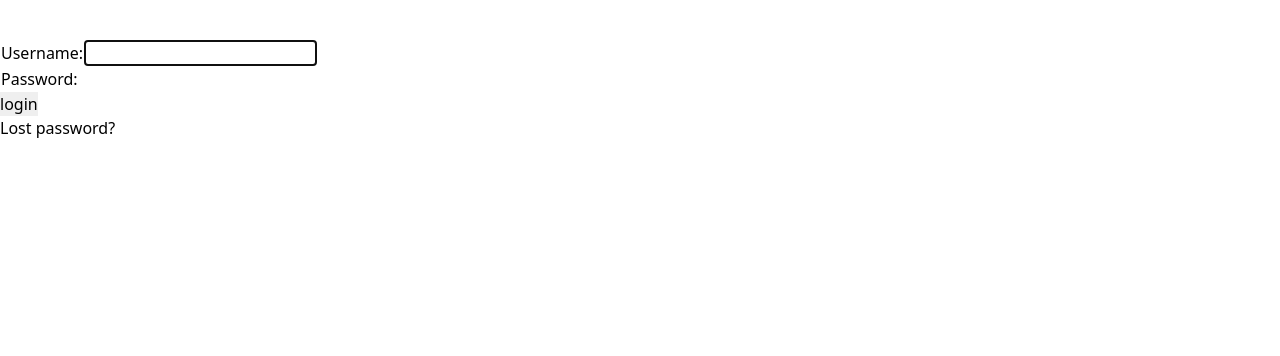
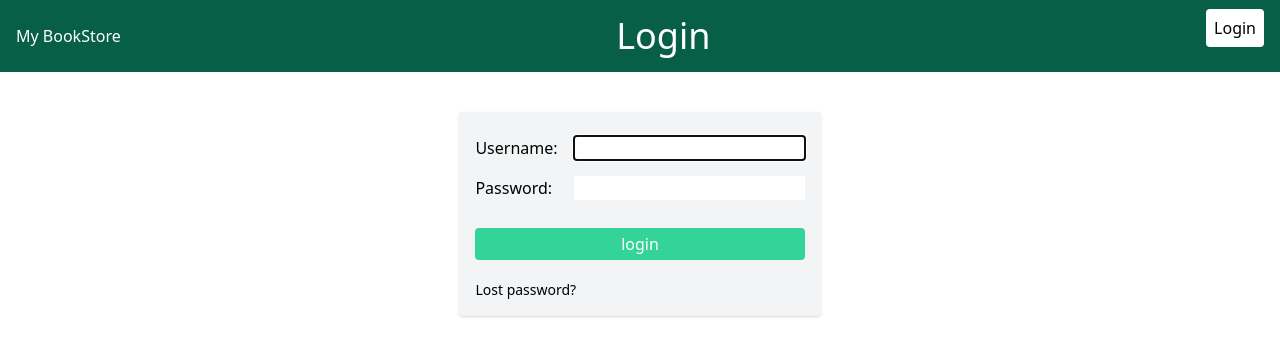
Before and after one commit to shijoshaji/Django_CRUD, a Django app: page /login/ in a window 1280 px wide. Shown: the top 356 px of the page. Run offline with Django 3.2, Linux system fonts and the light colour scheme.

Commit message:
logging out user
reformed base.html

```diff
--- a/book_app/templates/books/bookdata.html
+++ b/book_app/templates/books/bookdata.html
@@ -1,6 +1,6 @@
-{% extends "books/base.html" %}
+{% extends "base.html" %}
 {% block title %}List of Books{% endblock title %}
-{% block contents %}
+{% block content %}
   <h1 class="place-items-center">List of books from books.json here</h1>
   <div class="grid grid-cols-3 gap-3 mt-10">
     {% for book in books %}
@@ -12,4 +12,4 @@
     </a>
     {% endfor %}
   </div>
-{% endblock contents %}
+{% endblock content %}
--- a/bookstore/settings.py
+++ b/bookstore/settings.py
@@ -133,3 +133,5 @@
 # NOTE: adding routing profile after user login
 LOGIN_REDIRECT_URL = '/book'
 LOGIN_URL = '/login'
+# NOTE: we added a page called logged_out.html, that was going to that page, by using below the moment we logout it will come to login page so we wont need that mage anymore
+LOGOUT_REDIRECT_URL = '/login'
--- a/bookstore/urls.py
+++ b/bookstore/urls.py
@@ -16,9 +16,12 @@
 import book_app
 from django.contrib import admin
 from django.urls import path, include
+from django.contrib.auth import views as auth_views
 
 urlpatterns = [
     path('admin/', admin.site.urls),
     path('book/', include('book_app.urls')),
+    # NOTE: redirect ie if after user is login, login page should not come
+    path("login/", auth_views.LoginView.as_view(redirect_authenticated_user=True)),
     path('', include('django.contrib.auth.urls')),
 ]
--- /dev/null
+++ b/templates/base.html
@@ -0,0 +1,36 @@
+<!DOCTYPE html>
+<html lang="en">
+  <head>
+    <meta charset="UTF-8" />
+    <meta http-equiv="X-UA-Compatible" content="IE=edge" />
+    <meta name="viewport" content="width=device-width, initial-scale=1.0" />
+    <link href="https://unpkg.com/tailwindcss@^2/dist/tailwind.min.css" rel="stylesheet" />
+    <title>{% block title %} Django Course {% endblock %}</title>
+  </head>
+  <body>
+    <nav class="p-4 flex justify-between bg-green-800 text-white w-full">
+      <div class="flex flex-col justify-center">
+        <p>My BookStore</p>
+      </div>
+
+      <h1 class="text-center text-4xl">{% block nav_title %} {% endblock %}</h1>
+
+      <div class="flex justify-end">
+        {% if user.is_authenticated %}
+        <div>
+          <a href="{% url 'logout' %}" class="p-2 rounded bg-gray-700 text-white">Logout</a>
+        </div>
+        {% else %}
+        <div>
+          <a href="{% url 'login' %}" class="p-2 rounded bg-white text-black">Login</a>
+        </div>
+        {% endif %}
+      </div>
+    </nav>
+    <section class="py-10 flex justify-center">
+      {% block content %}
+      <!-- When we extend this, all content comes here -->
+      {% endblock %}
+    </section>
+  </body>
+</html>
--- a/templates/registration/base.html
+++ /dev/null
@@ -1,17 +0,0 @@
-<!DOCTYPE html>
-<html lang="en">
-  <head>
-    <meta charset="UTF-8" />
-    <meta http-equiv="X-UA-Compatible" content="IE=edge" />
-    <meta name="viewport" content="width=device-width, initial-scale=1.0" />
-    <title>{% block title %} Django Account{% endblock title %}</title>
-    <link href="https://unpkg.com/tailwindcss@^2/dist/tailwind.min.css" rel="stylesheet" />
-  </head>
-  <body>
-    <section class="py-10">
-      {% block content %}
-      <!-- This block displays contents defined in html pages-->
-      {% endblock content %}
-    </section>
-  </body>
-</html>
--- /dev/null
+++ b/templates/registration/logged_out.html
@@ -0,0 +1,5 @@
+{% extends 'base.html' %} {% block content %}
+<h2>You have logged out</h2>
+<a href="/login/"> Click to relogin</a>
+
+{% endblock content %}
--- a/templates/registration/login.html
+++ b/templates/registration/login.html
@@ -1,31 +1,38 @@
-{% extends "registration/base.html" %}
-{% block content %}
-{% if form.errors %}
+{% extends "base.html" %} {% block nav_title %} Login {% endblock %} {% block content %}
+
+<section class="">
+  <form class="bg-gray-100 p-4 rounded shadow" method="post" action="{% url 'login' %}">
+    {% csrf_token %}
+    <div class="flex justify-between py-2">
+      <div class="mr-4">{{ form.username.label_tag }}</div>
+      <div>{{ form.username }}</div>
+    </div>
+    <div class="flex justify-between py-2">
+      <div class="mr-4">{{ form.password.label_tag }}</div>
+      <div>{{ form.password }}</div>
+    </div>
+
+    <input
+      type="submit"
+      value="login"
+      class="py-1 px-2 mt-5 bg-green-400 text-white rounded w-full cursor-pointer hover:bg-green-800"
+    />
+    <input type="hidden" name="next" value="{{ next }}" />
+
+    <p class="text-sm mt-5"><a href="{% url 'password_reset' %}">Lost password?</a></p>
+  </form>
+</section>
+{# Assumes you setup the password_reset view in your URLconf #} {% endblock %}
+
+<!-- {% if form.errors %}
 <p>Your username and password didn't match. Please try again.</p>
-{% endif %} {% if next %} {% if user.is_authenticated %}
-<p>Your account doesn't have access to this page. To proceed, please login with an account that has access.</p>
-{% else %}
-<p>Please login to see this page.</p>
-{% endif %} {% endif %}
+{% endif %}
 
-<form method="post" action="{% url 'login' %}">
-  {% csrf_token %}
-  <table>
-    <tr>
-      <td>{{ form.username.label_tag }}</td>
-      <td>{{ form.username }}</td>
-    </tr>
-    <tr>
-      <td>{{ form.password.label_tag }}</td>
-      <td>{{ form.password }}</td>
-    </tr>
-  </table>
-
-  <input type="submit" value="login" />
-  <input type="hidden" name="next" value="{{ next }}" />
-</form>
-
-{# Assumes you setup the password_reset view in your URLconf #}
-<p><a href="{% url 'password_reset' %}">Lost password?</a></p>
-
-{% endblock %}
+{% if next %}
+    {% if user.is_authenticated %}
+    <p>Your account doesn't have access to this page. To proceed,
+    please login with an account that has access.</p>
+    {% else %}
+    <p>Please login to see this page.</p>
+    {% endif %}
+{% endif %} -->
```
Also changed, not shown: book_app/templates/books/base.html (deleted, +0 -17 lines), book_app/templates/books/index.html (+7 -15 lines), book_app/templates/books/showbook.html (+6 -3 lines), db.sqlite3.
